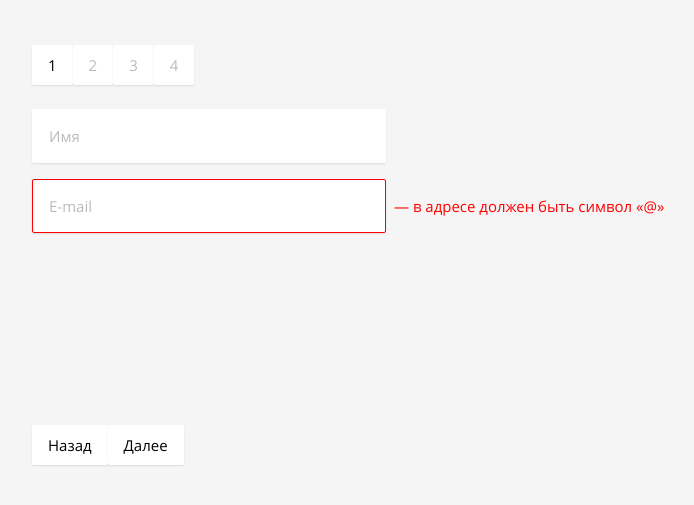
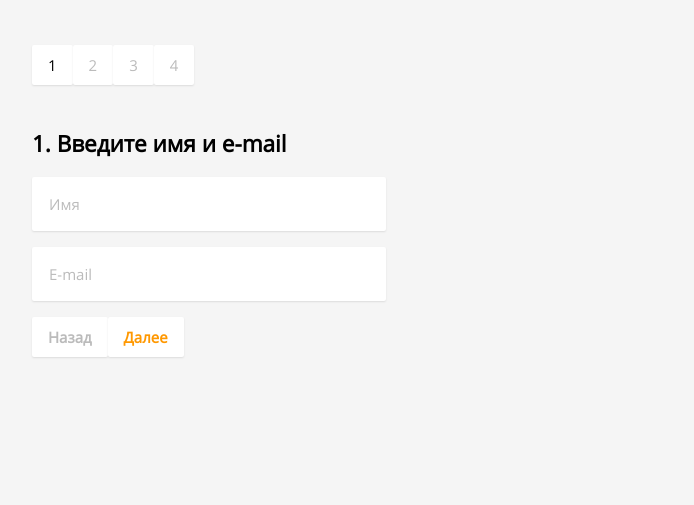
Before and after one commit to nckcol/lun-assignment-react, a React (Create React App) app: page / in a window 1280 px wide. Shown: the part 145-650 px from the top of the page, without its empty margins (448-1142 px from the left). Built offline with nearby package versions, Linux system fonts and the light colour scheme.

Commit message:
feat:  complete first step and save personal info

```diff
--- a/package.json
+++ b/package.json
@@ -6,12 +6,14 @@
     "classnames": "^2.2.6",
     "formik": "^1.4.1",
     "node-sass": "^4.11.0",
+    "prop-types": "^15.6.2",
     "react": "^16.7.0",
     "react-dom": "^16.7.0",
     "react-router": "^4.3.1",
     "react-router-dom": "^4.3.1",
     "react-scripts": "2.1.2",
-    "react-spring": "^7.2.7"
+    "react-spring": "^7.2.7",
+    "yup": "^0.26.6"
   },
   "scripts": {
     "start": "react-scripts start",
--- a/src/App.js
+++ b/src/App.js
@@ -5,7 +5,11 @@ import StartStep from './components/start-step/start-step';
 import Button from './components/button/button';
 
 class App extends Component {
+  state = {
+    personalInfo: null
+  };
   render() {
+    const {personalInfo} = this.state;
     return (
       <div className="App">
         <div className="App-container">
@@ -23,7 +27,16 @@ class App extends Component {
           </div>
           <div className="App-content">
             <Switch>
-              <Route path="/" exact component={StartStep} />
+              <Route
+                path="/"
+                exact
+                render={({history}) => (
+                  <StartStep
+                    personalInfo={personalInfo}
+                    onSubmit={this.handleStartStepSubmit(history)}
+                  />
+                )}
+              />
               <Route
                 path="/location"
                 exact
@@ -43,14 +56,17 @@ class App extends Component {
               <Redirect to="/" />
             </Switch>
           </div>
-          <div className="App-actions">
-            <Button variant="accent">Назад</Button>
-            <Button variant="accent">Далее</Button>
-          </div>
         </div>
       </div>
     );
   }
+
+  handleStartStepSubmit = (history) => (personalInfo) => {
+    this.setState({
+      personalInfo
+    });
+    history.push('/location');
+  };
 }
 
 export default App;
--- a/src/components/button/button.js
+++ b/src/components/button/button.js
@@ -1,11 +1,22 @@
 import React, {Component} from 'react';
+import {oneOf} from 'prop-types';
+import cn from 'classnames';
 import './button.scss';
 
 class Button extends Component {
+  static propTypes = {
+    variant: oneOf(['normal', 'accent', 'primary'])
+  };
+  static defaultProps = {
+    variant: 'normal'
+  };
   render() {
-    const {children, ...buttonProps} = this.props;
+    const {children, variant, ...buttonProps} = this.props;
     return (
-      <button className="Button" {...buttonProps}>
+      <button
+        className={cn('Button', `Button--variant-${variant}`)}
+        {...buttonProps}
+      >
         {children}
       </button>
     );
--- a/src/components/button/button.scss
+++ b/src/components/button/button.scss
@@ -15,4 +15,15 @@
     color: #bbb;
     cursor: default;
   }
+
+  &--variant-accent {
+    color: #ff9800;
+    font-weight: 700;
+  }
+
+  &--variant-primary {
+    background-color: #ff9800;
+    color: #fff;
+    font-weight: 700;
+  }
 }
--- a/src/components/field/field.js
+++ b/src/components/field/field.js
@@ -1,18 +1,31 @@
 import React, {Component} from 'react';
 import Input from '../input/input';
+import {Field as FormikField} from 'formik';
 
 import './field.scss';
 
 class Field extends Component {
   render() {
-    const {...inputProps} = this.props;
+    const {name, ...inputProps} = this.props;
+
     return (
-      <label className="Field">
-        <Input {...inputProps} />
-        {inputProps.error && (
-          <span className="Field-errorMessage">&mdash; {inputProps.error}</span>
-        )}
-      </label>
+      <FormikField
+        name={name}
+        render={({field, form: {touched, errors}}) => {
+          const showError = touched[field.name] && errors[field.name];
+
+          return (
+            <label className="Field">
+              <Input {...inputProps} {...field} error={showError} />
+              {showError && (
+                <span className="Field-errorMessage">
+                  &mdash; {errors[field.name]}
+                </span>
+              )}
+            </label>
+          );
+        }}
+      />
     );
   }
 }
--- a/src/components/input/input.js
+++ b/src/components/input/input.js
@@ -10,6 +10,7 @@ class Input extends Component {
         className={cn('Input', {
           'Input--error': error
         })}
+        type="text"
         {...inputProps}
       />
     );
--- a/src/components/start-step/start-step.js
+++ b/src/components/start-step/start-step.js
@@ -1,18 +1,38 @@
 import React, {Component} from 'react';
+import {Formik} from 'formik';
 import Field from '../field/field';
 import Form from '../form/form';
+import Button from '../button/button';
+import PersonalInfoSchema from '../../schema/personal-info-scema';
 
 class StartStep extends Component {
   render() {
+    const {hasPrevious, personalInfo, onSubmit} = this.props;
+    const initialValues = personalInfo || {firstName: '', email: ''};
     return (
+      <Formik
+        initialValues={initialValues}
+        onSubmit={onSubmit}
+        validationSchema={PersonalInfoSchema}
+      >
         <Form>
+          <h2>1. Введите имя и e-mail</h2>
           <Form.Row>
-          <Field placeholder="Имя" />
+            <Field name="firstName" placeholder="Имя" />
           </Form.Row>
           <Form.Row>
-          <Field placeholder="E-mail" error="в адресе должен быть символ «@»" />
+            <Field name="email" type="email" placeholder="E-mail" />
           </Form.Row>
+
+          <Button variant="accent" disabled={!hasPrevious}>
+            Назад
+          </Button>
+
+          <Button variant="accent" type="submit">
+            Далее
+          </Button>
         </Form>
+      </Formik>
     );
   }
 }
--- /dev/null
+++ b/src/schema/personal-info-scema.js
@@ -0,0 +1,14 @@
+import * as Yup from 'yup';
+
+const PersonalInfoSchema = Yup.object().shape({
+  firstName: Yup.string()
+    .min(2, 'Too Short!')
+    .max(50, 'Too Long!')
+    .required('Required'),
+
+  email: Yup.string()
+    .email('Invalid email')
+    .required('Required')
+});
+
+export default PersonalInfoSchema;
```
Also changed, not shown: 1 other file (tests, documents, lock files or other folders). Lines whose indentation alone changed are shown as unchanged.
